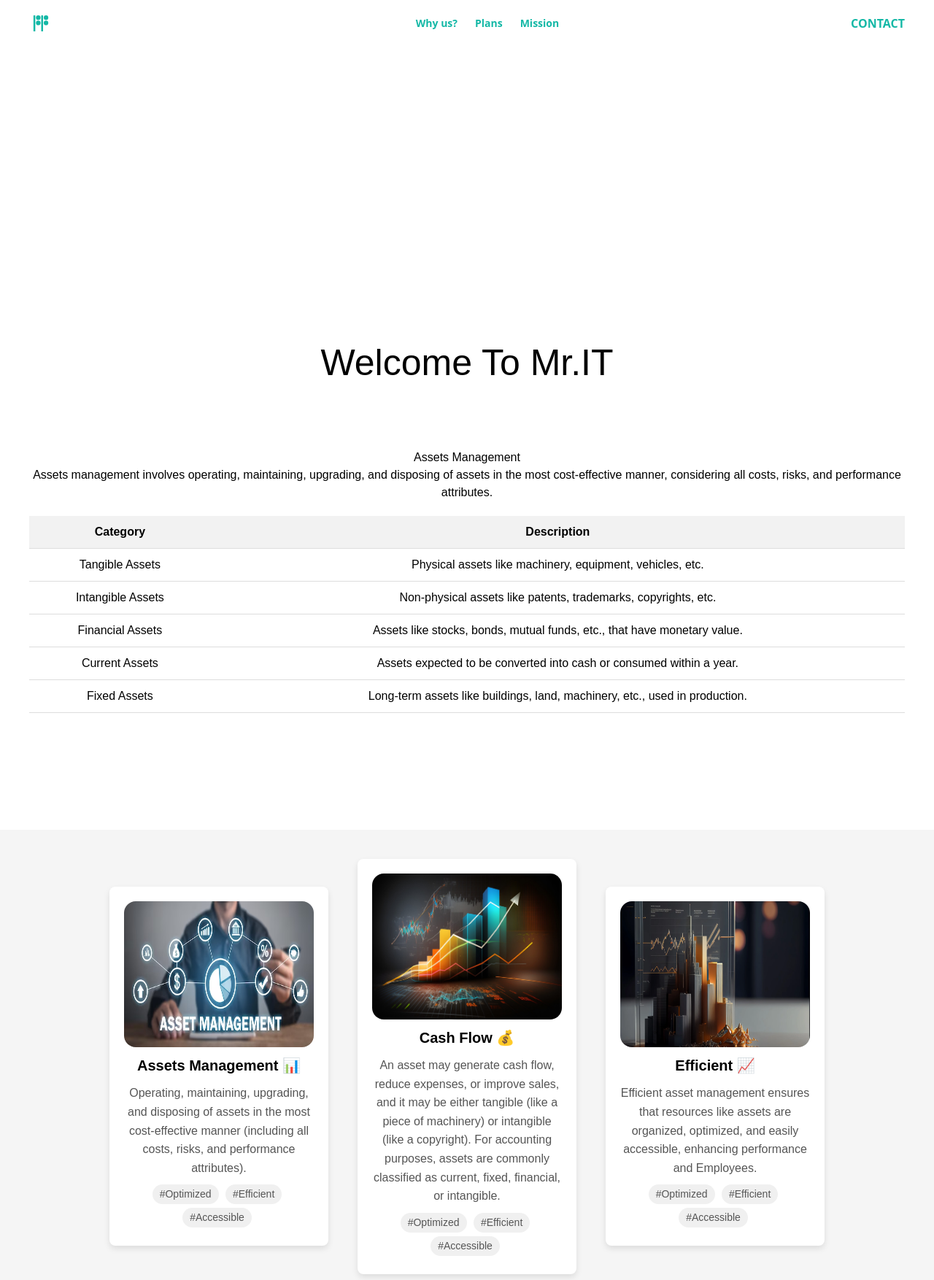
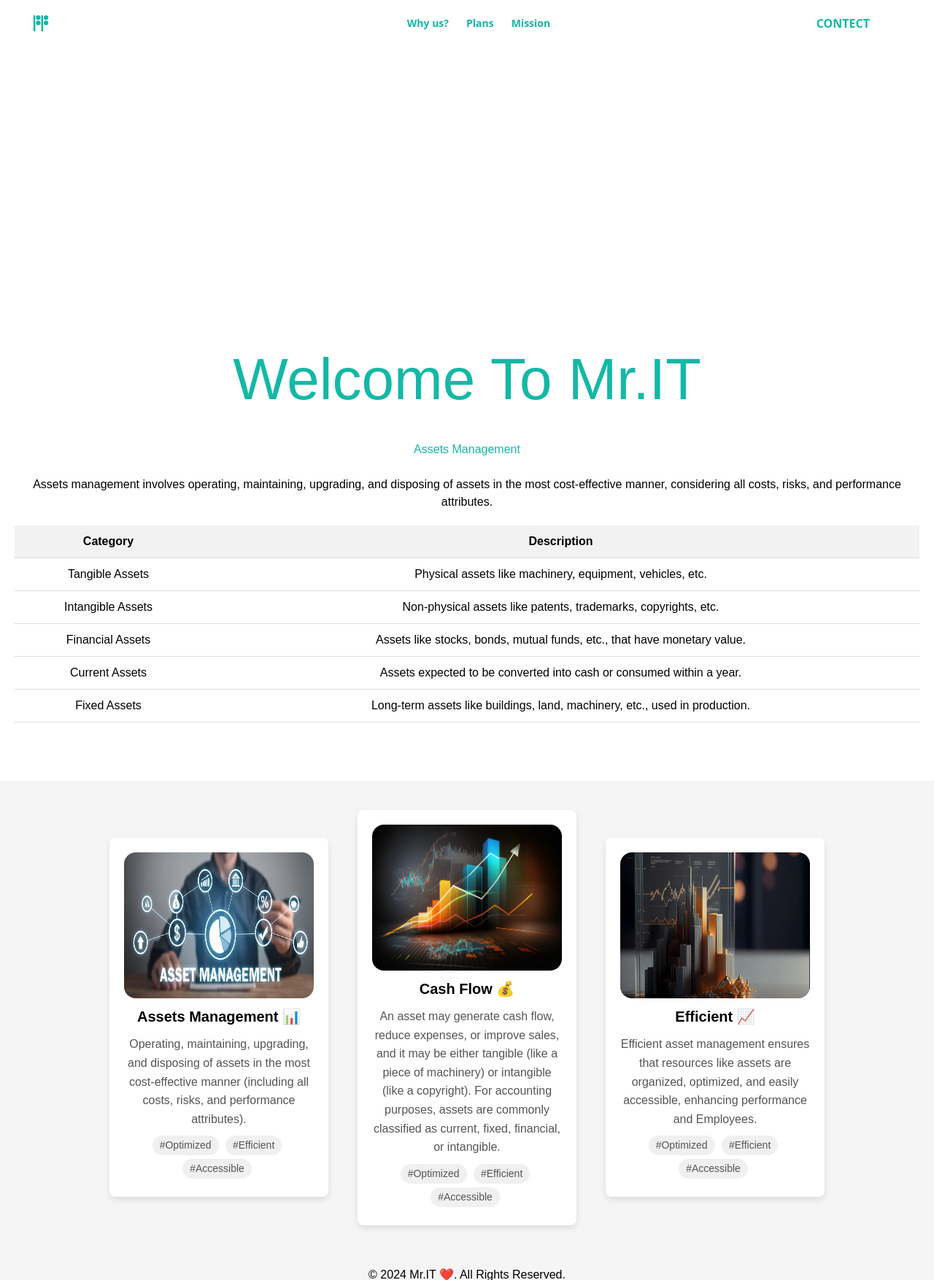
Before and after one commit to T-Python-June-24/LAB-Templates-CSS-101, a Django app: page /contact/ in a window 1280 px wide. Shown: the top 1754 px of the page at 73% size. Run offline with Django 5.2, Linux system fonts and the light colour scheme; some libraries are stand-ins or nearby versions.

Commit message:
edit the the html and the css - add a reuseable navbar

```diff
--- a/AbdullahProject/DjangoWeb/templates/DjangoWeb/contactus.html
+++ b/AbdullahProject/DjangoWeb/templates/DjangoWeb/contactus.html
@@ -17,6 +17,7 @@
       font-family: Arial, sans-serif;
       background-color: #f5f5f5;
     }
+
 
     /* Section styles */
     .section {
@@ -94,7 +95,28 @@
       margin-right: 5px;
       margin-bottom: 5px;
     }
+.typewriter h1 {
+  overflow: hidden; /* Ensures the content is not revealed until the animation */
+  border-right: .15em solid orange; /* The typwriter cursor */
+  white-space: nowrap; /* Keeps the content on a single line */
+  margin: 0 auto; /* Gives that scrolling effect as the typing happens */
+  letter-spacing: .15em; /* Adjust as needed */
+  animation:
+    typing 3.5s steps(40, end),
+    blink-caret .75s step-end infinite;
+}
 
+/* The typing effect */
+@keyframes typing {
+  from { width: 0 }
+  to { width: 100% }
+}
+
+/* The typewriter cursor effect */
+@keyframes blink-caret {
+  from, to { border-color: transparent }
+  50% { border-color: teal; }
+}
     table {
       width: 100%;
       border-collapse: collapse;
@@ -118,49 +140,17 @@
 </head>
 
 <body>
-  <header class="w-dvw absolute top-0 left-1/2 -translate-x-1/2 z-[1000] py-4">
-    <div class="max-w-[120rem] text-teal-500 px-6 md:px-8 lg:px-10">
-      <nav class="w-full flex flex-row items-center font-sans">
-        <a class="text-teal-500" href="/"></a>
-        <svg class="h-8 w-8" viewBox="0 0 512 512" fill="none" xmlns="http://www.w3.org/2000/svg">
-          <rect x="94" y="81" width="40" height="350" fill="currentColor"></rect>
-          <rect x="264" y="81" width="40" height="350" fill="currentColor"></rect>
-          <circle cx="199" cy="131" r="50" fill="currentColor"></circle>
-          <circle cx="199" cy="246" r="50" fill="currentColor"></circle>
-          <circle cx="369" cy="131" r="50" fill="currentColor"></circle>
-          <circle cx="369" cy="246" r="50" fill="currentColor"></circle>
-        </svg>
-        </a>
-        <div class="flex-1 relative hidden md:flex items-center justify-center">
-            <ul class="mx-auto inline-flex gap-6 text-sm font-bold">
-            <li>
-              <a class="font-bold relative after:h-px after:content-[''] after:w-full after:absolute after:top-full after:bg-accent-500 after:left-0 after:translate-y-1 hover:text-accent-500"
-                href=""></a>
-            </li>
-            <li class = class="h-10 rounded-lg flex items-center justify-center text-base bg-accent-500 leading-none px-12 uppercase hover:bg-teal-500 hover:text-white font-bold"><a href="{% url 'DjangoWeb:learn' %}">Why us?</a></li>
-            <li><a href="">Plans</a></li>
-            <li><a href="">Mission</a></li>
-          </ul>
-          </ul>
-          <ul class="absolute right-0">
-            <li class="relative">
-              <a class="h-10 rounded-lg flex items-center justify-center text-base bg-accent-500 leading-none px-18 uppercase hover:bg-teal-500 hover:text-white font-bold"
-                href="">Contact</a>
-            </li>
-          </ul>
-        </div>
-      </nav>
-      </nav>
-    </div>
-  </header>
+
+  {% include 'DjangoWeb/navbar.html' %}
+
   <section class="section">
     <div class="lottie-container" id="lottie-container"></div>
 
-    <h1 style="font-size: 50px;">Welcome To Mr.IT </h1>
-    <div class="section">
-      <h2>Assets Management</h2>
-      <p>Assets management involves operating, maintaining, upgrading, and disposing of assets in the most cost-effective manner, considering all costs, risks, and performance attributes.</p>
-
+    <h1 style="font-size: 80px;" class="text-teal-500 ">Welcome To Mr.IT </h1>
+    <br>
+    <div class="table">
+      <h2 class="animated-text text-teal-500">Assets Management</h2><br>
+      <p class="">Assets management involves operating, maintaining, upgrading, and disposing of assets in the most cost-effective manner, considering all costs, risks, and performance attributes.</p>
       <table>
         <thead>
           <tr>
--- a/AbdullahProject/DjangoWeb/templates/DjangoWeb/home.html
+++ b/AbdullahProject/DjangoWeb/templates/DjangoWeb/home.html
@@ -52,8 +52,8 @@
                                     href=""></a>
                             </li>
                             <li><a href="{% url 'DjangoWeb:learn' %}">Why us?</a></li>
-                            <li><a href="">Plans</a></li>
-                            <li><a href="">Mission</a></li>
+                            <li><a href="{% url 'DjangoWeb:contact' %}">Plans</a></li>
+                            <li><a href="{% url 'DjangoWeb:home' %}">Mission</a></li>
                         </ul>
                         </ul>
                         <ul class="absolute right-0">
--- a/AbdullahProject/DjangoWeb/templates/DjangoWeb/navbar.html
+++ b/AbdullahProject/DjangoWeb/templates/DjangoWeb/navbar.html
@@ -1,8 +1,8 @@
 <script src="https://cdn.tailwindcss.com"></script>
-<header class="w-dvw absolute top-0 left-1/2 -translate-x-1/2 z-[1000] py-4 bg-blue-500">
-    <div class="max-w-[120rem] text-gray-50 px-6 md:px-8 lg:px-10">
+<header class="w-dvw absolute top-0 left-1/2 -translate-x-1/2 z-[1000] py-4">
+    <div class="max-w-[120rem] text-teal-500 px-6 md:px-8 lg:px-10">
       <nav class="w-full flex flex-row items-center font-sans">
-            <a class="text-gray-50" href="/">
+        <a class="text-teal-500" href="/"></a>
         <svg class="h-8 w-8" viewBox="0 0 512 512" fill="none" xmlns="http://www.w3.org/2000/svg">
           <rect x="94" y="81" width="40" height="350" fill="currentColor"></rect>
           <rect x="264" y="81" width="40" height="350" fill="currentColor"></rect>
@@ -13,22 +13,17 @@
         </svg>
         </a>
         <div class="flex-1 relative hidden md:flex items-center justify-center">
-                <ul class="mx-auto inline-flex gap-6 text-sm font-light">
-                    <li>
-                        <a class="font-bold relative after:h-px after:content-[''] after:w-full after:absolute after:top-full after:bg-accent-500 after:left-0 after:translate-y-1 hover:text-accent-500"
-                            href="">Home</a>
-                    </li>
-                    <li><a href="">Why us?</a></li>
-                    <li><a href="">Plans</a></li>
-                    <li><a href="">Mission</a></li>
+            <ul class="mx-auto inline-flex gap-6 text-sm font-bold">
+                <li><a href="{% url 'DjangoWeb:learn' %}">Why us?</a></li>
+                <li><a href="{% url 'DjangoWeb:contact' %}">Plans</a></li>
+                <li><a href="{% url 'DjangoWeb:home' %}">Mission</a></li>
+          </ul>
           </ul>
           <ul class="absolute right-0">
-                    <li class="relative">
-                        <a class="h-10 rounded-lg flex items-center justify-center text-base bg-accent-500 leading-none px-12 uppercase hover:bg-accent-400"
-                            href="">Contact</a>
-                    </li>
+            <li class = "h-10 rounded-lg flex items-center justify-center text-base bg-accent-500 leading-none px-12 uppercase hover:bg-teal-500 hover:text-white font-bold"><a href="{% url 'DjangoWeb:home' %}">Contect</a></li>
           </ul>
         </div>
       </nav>
+      </nav>
     </div>
   </header>
```
Also changed, not shown: AbdullahProject/DjangoWeb/templates/DjangoWeb/form.html (+10 -0 lines). Lines whose indentation alone changed are shown as unchanged.
